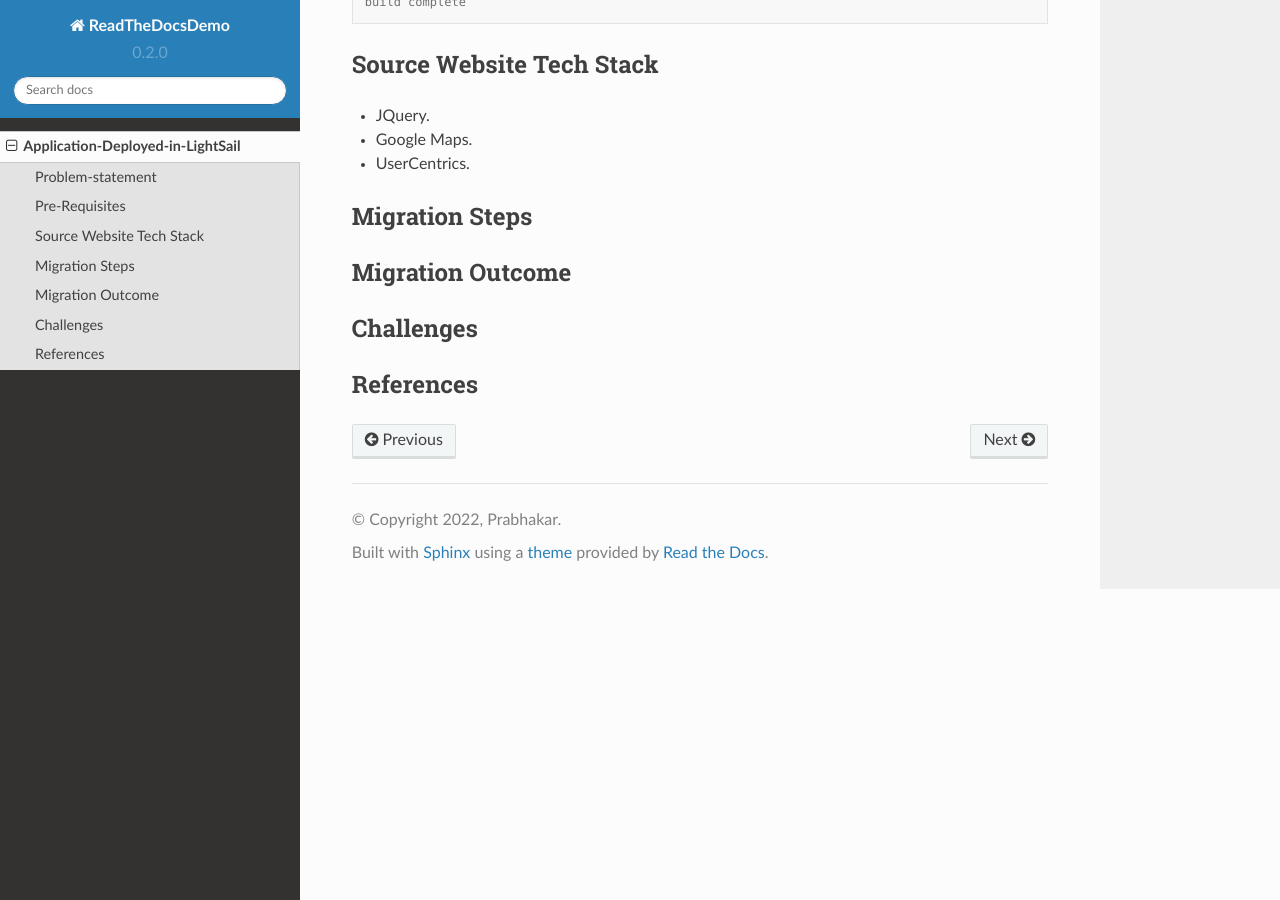
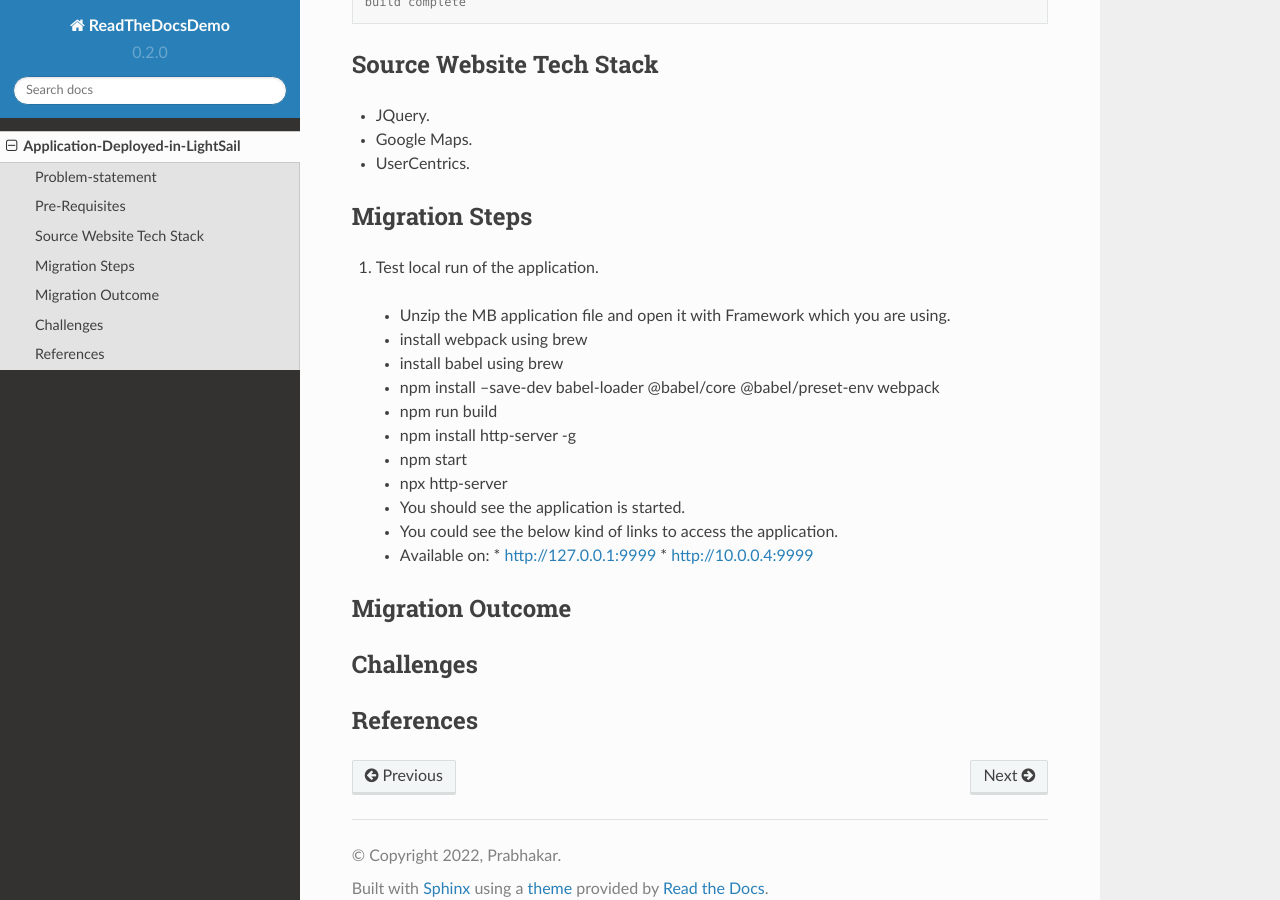
Before and after one commit to prabhakarit/read-the-docs-test, a Sphinx documentation site: the page built from docs/source/Application-Deployed-in-LightSail.rst, in a window 1280 px wide and 900 px high, scrolled down 1127 px. Built offline with Sphinx 7.4.7 and the Read the Docs theme 2.0.0, drawn with Linux system fonts in a browser that asks for light colours.

Commit message:
Update Application-Deployed-in-LightSail.rst

```diff
--- a/docs/source/Application-Deployed-in-LightSail.rst
+++ b/docs/source/Application-Deployed-in-LightSail.rst
@@ -51,6 +51,20 @@ Source Website Tech Stack
 
 Migration Steps
 ----------------
+#. Test local run of the application.
+  * Unzip the MB application file and open it with Framework which you are using.
+  * install webpack using brew
+  * install babel using brew
+  * npm install --save-dev babel-loader @babel/core @babel/preset-env webpack
+  * npm run build
+  * npm install http-server -g
+  * npm start
+  * npx http-server
+  * You should see the application is started.
+  * You could see the below kind of links to access the application.
+  * Available on:
+    * http://127.0.0.1:9999
+    * http://10.0.0.4:9999
 
 Migration Outcome
 ----------------
```
